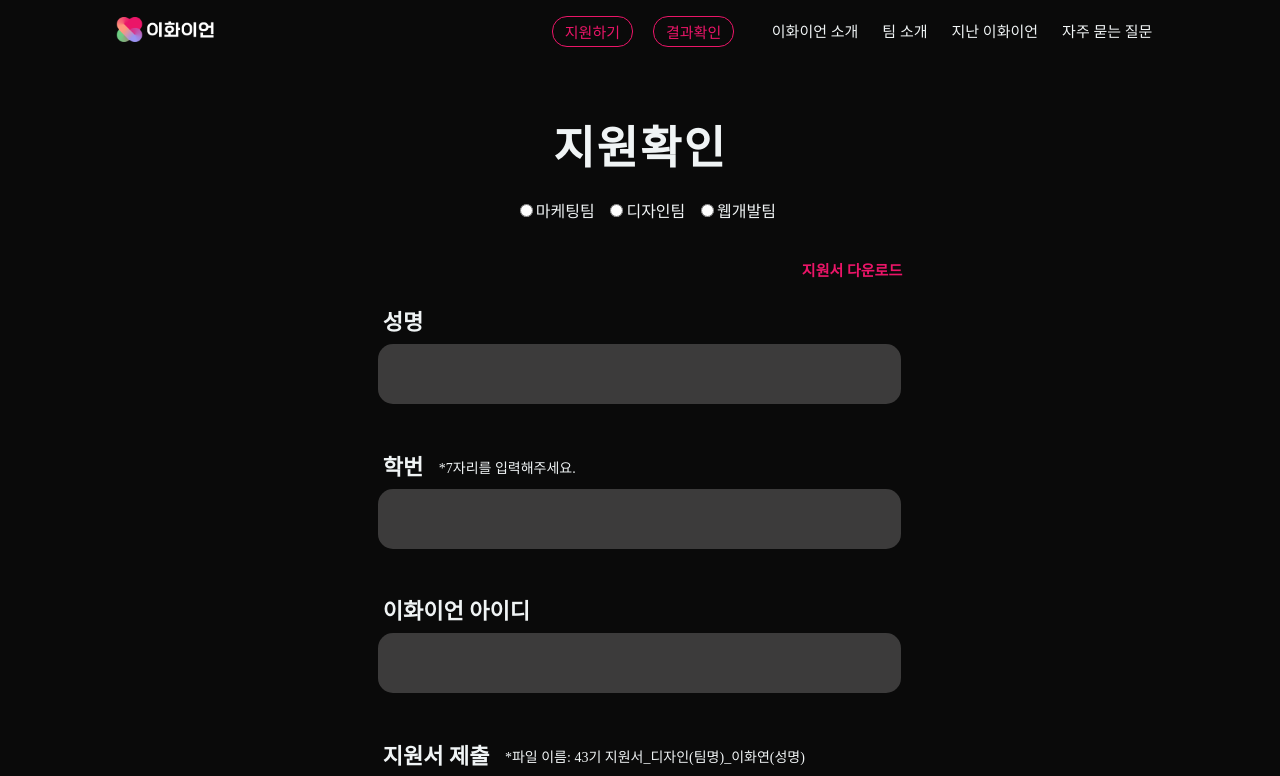
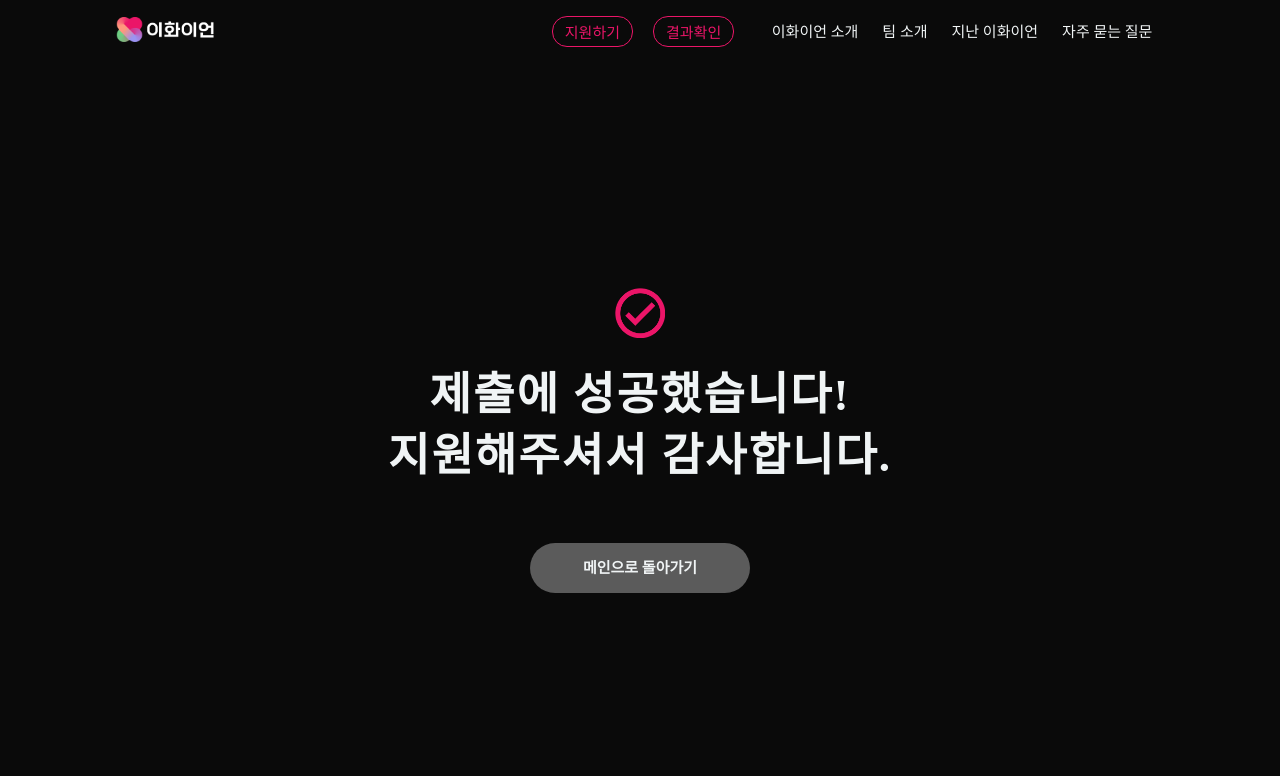
Before and after one commit to hyeinNa/recruiting_2023, a React (Create React App) app in the folder client/: page /update/success in a window 1280 px wide. Shown: the top 776 px of the page. Built offline with nearby package versions, Linux system fonts and the light colour scheme; no server answers; a web font is replaced by a local one.

Commit message:
수정완료 성공화면 추가

```diff
--- a/client/src/App.js
+++ b/client/src/App.js
@@ -15,6 +15,7 @@ import "./components/utilis/font.css";
 import NotPeriod from "./components/views/ResultPages/NotPeriod";
 import NewApplicantEnroll from "./components/views/RegisterPages/NewApplicantEnroll";
 import ApplySuccess from "./components/views/RegisterPages/ApplySuccess";
+import UpdateSuccess from "./components/views/UpdatePages/UpdateSuccess";
 import AdminLogin from "./components/views/AdminPages/AdminLogin";
 
 import Activities from "./components/views/Activities/Activities";
@@ -64,6 +65,7 @@ function App() {
           />
           <Route exact path="/register/success" element={<ApplySuccess />} />
           <Route exact path="/update/:id" element={<Update />} />
+          <Route exact path="/update/success" element={<UpdateSuccess />} />
           <Route exact path="/result/checkinfo" element={<CheckResult />} />
           <Route exact path="/result/notperiod/:id" element={<NotPeriod />} />
           <Route exact path="/admin/login" element={<AdminLogin />} />
--- a/client/src/components/views/UpdatePages/UpdatePage.js
+++ b/client/src/components/views/UpdatePages/UpdatePage.js
@@ -20,7 +20,7 @@ function UpdatePage() {
     applicant: "",
   });
   const [file, setFile] = useState('');
-  const [filename, setFilename] = useState('파일을 선택하세요');
+  const [filename, setFilename] = useState('수정할 파일을 선택하세요');
   const { team, name, studentId, ewhaianId, applicant } = inputs;
 
   const onChange = (e) => {
@@ -43,6 +43,7 @@ function UpdatePage() {
           name: response.data.name,
           studentId: response.data.studentId,
           ewhaianId: response.data.ewhaianId,
+          team: response.data.team,
         });
       })
       .catch((error) => {
@@ -57,6 +58,7 @@ function UpdatePage() {
     formData.append('applicant', file)
     formData.append('id', applicantId)
     formData.append('name', name)
+    formData.append('team', team)
     formData.append('studentId', studentId)
     formData.append('ewhaianId', ewhaianId)
 
@@ -78,8 +80,7 @@ function UpdatePage() {
         alert(message)
       }
       else {
-        //console.log(err);
-        alert("지원자 정보가 수정되었습니다") //수정하기 api에서 각 if문에 맞는 error문 출력
+        window.location.replace("/update/success");
       }
       //const { fileName, filePath } = response.data;
       //setUploadedFile({ fileName, filePath });
--- /dev/null
+++ b/client/src/components/views/UpdatePages/UpdateSuccess.css
@@ -0,0 +1,66 @@
+:root {
+    --success-text-font-size: 45px;
+    --success-text-font-weight: 800;
+    --success-text-line-height: 3.8rem;
+}
+
+.apply_success {
+    width: 100%;
+    height: 100%;
+    background-color: var(--toneDown-black);
+}
+
+.apply_success_container {
+    max-width: var(--nav-bar-max-width);
+    margin: 0 auto;
+    width: 100%;
+    height: auto;
+    padding-top: 60px;
+    padding-bottom: 196px;
+}
+
+.apply_success_inner_container {
+    max-width: var(--nav-bar-max-width);
+    margin: 0 auto;
+    width: 100%;
+    height: auto;
+    padding-top: 20%;
+}
+
+.success_checkmark_wrapper {
+    text-align: center;
+}
+
+.success_checkmark {
+    height: 50px;
+}
+
+.success_text {
+    width: 100%;
+    text-align: center;
+    font-size: var(--success-text-font-size);
+    font-weight: var(--success-text-font-weight);
+    letter-spacing: 2px;
+    color: var(--toneDown-white);
+    margin-top: 2%;
+    line-height: var(--success-text-line-height);
+}
+
+.success_back_to_main_btn {
+    margin: 0 auto;
+    margin-top: 5%;
+    width: 220px;
+    height: 50px;
+    background-color: var(--back-to-main-btn-color);
+    border-radius: 40px;
+    text-align: center;
+    line-height: 50px;
+    font-weight: var(--not-period-title-font-weight);
+}
+
+.success_back_to_main_btn:hover {
+    background-color: var(--ewhaian-pink);
+    color: var(--toneDown-white);
+    cursor: pointer;
+    transition: 0.3s;
+}
--- /dev/null
+++ b/client/src/components/views/UpdatePages/UpdateSuccess.js
@@ -0,0 +1,36 @@
+import React from "react";
+import { useState, useEffect } from "react";
+import axios from "axios";
+import "./UpdateSuccess.css";
+import Footer from "../../Footer/Footer";
+import Header from "../../Header/Header";
+import { Link } from "react-router-dom";
+
+
+function UpdateSuccess() {
+    return (
+        <div className="apply_success">
+            <Header />
+            <div className="apply_success_container">
+                <div className="apply_success_inner_container">
+                    <div className="success_checkmark_wrapper">
+                        <img src="/img/newApplicantEnroll/applySuccessMark.png" className="success_checkmark" />
+                    </div>
+                    <div className="success_text">
+                        제출에 성공했습니다!
+                        <br></br>
+                        지원해주셔서 감사합니다.
+                    </div>
+                    <div className="success_back_to_main_btn">
+                        <Link to="/">메인으로 돌아가기</Link>
+                    </div>
+                </div>
+            </div>
+            <Footer />
+
+        </div >
+
+    )
+}
+
+export default UpdateSuccess;
```
Also changed, not shown: 1 other file (tests, documents, lock files or other folders).
